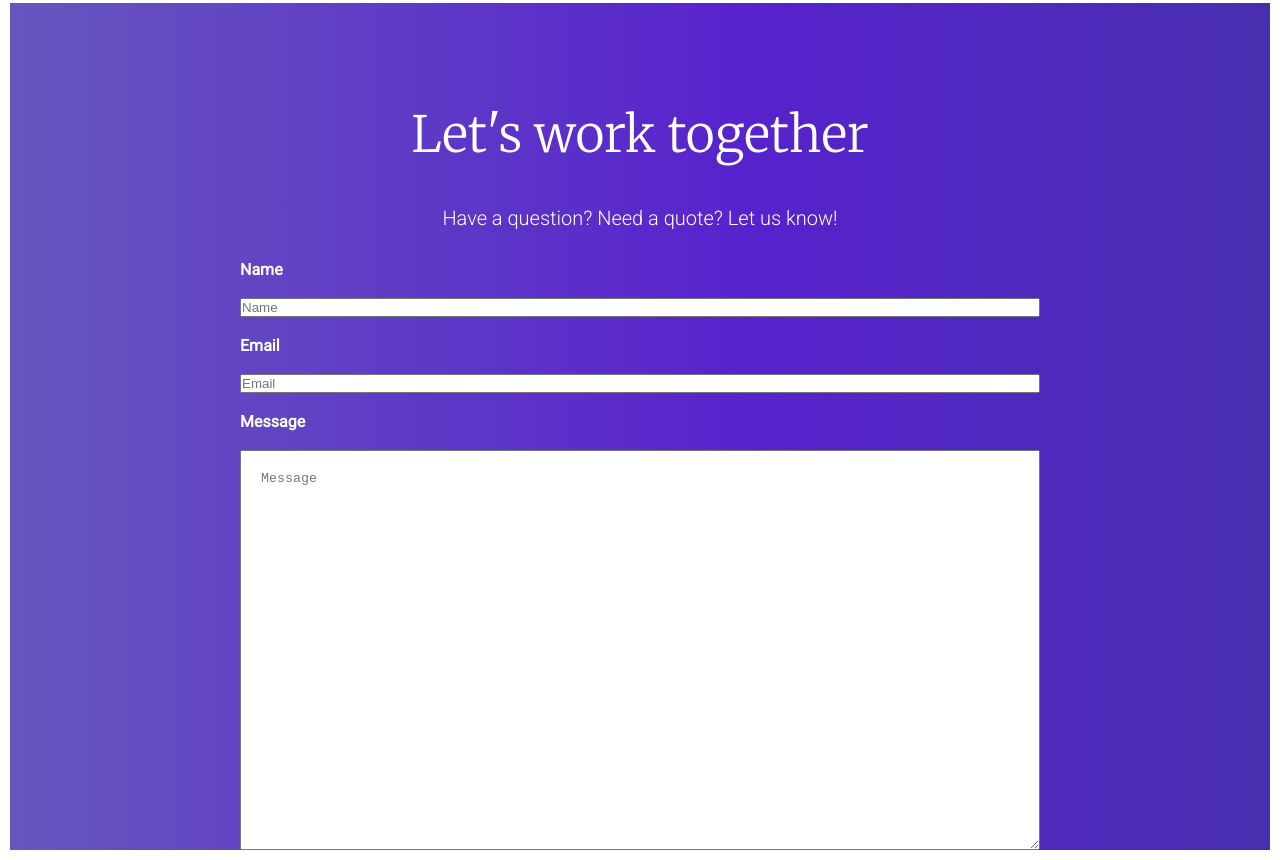
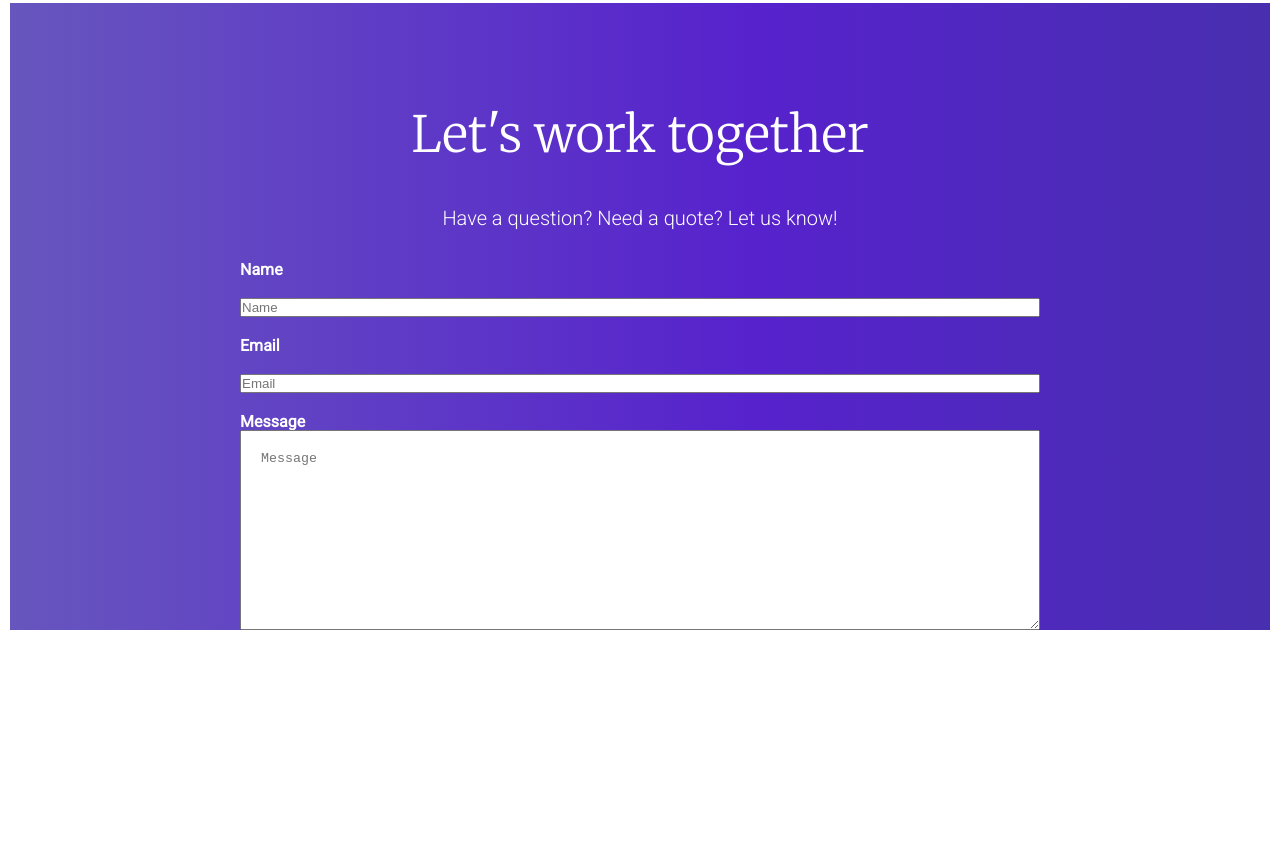
Before and after one commit to lcryan/papa_was_a_rolling_stone_landing_page, a plain HTML site: page index.html in a window 1280 px wide. Shown: the part 4113-4973 px from the top of the page. After the commit the page ends 4753 px from the top, so only its background shows below. Drawn offline with Linux system fonts and the light colour scheme.

Commit message:
css text area resized to w 800 px and height 200px

```diff
--- a/styles.css
+++ b/styles.css
@@ -364,14 +364,16 @@ form{
 .name-field, .email-field{
     height: 60px;
     padding-left: 20px;
+    margin-top: -20px;
 
 }
 
 textarea{
     width: 800px;
-    height: 400px;
+    height: 200px;
     padding-left: 20px;
     padding-top: 20px;
+    margin-top: -20px;
 }
 
 
```
